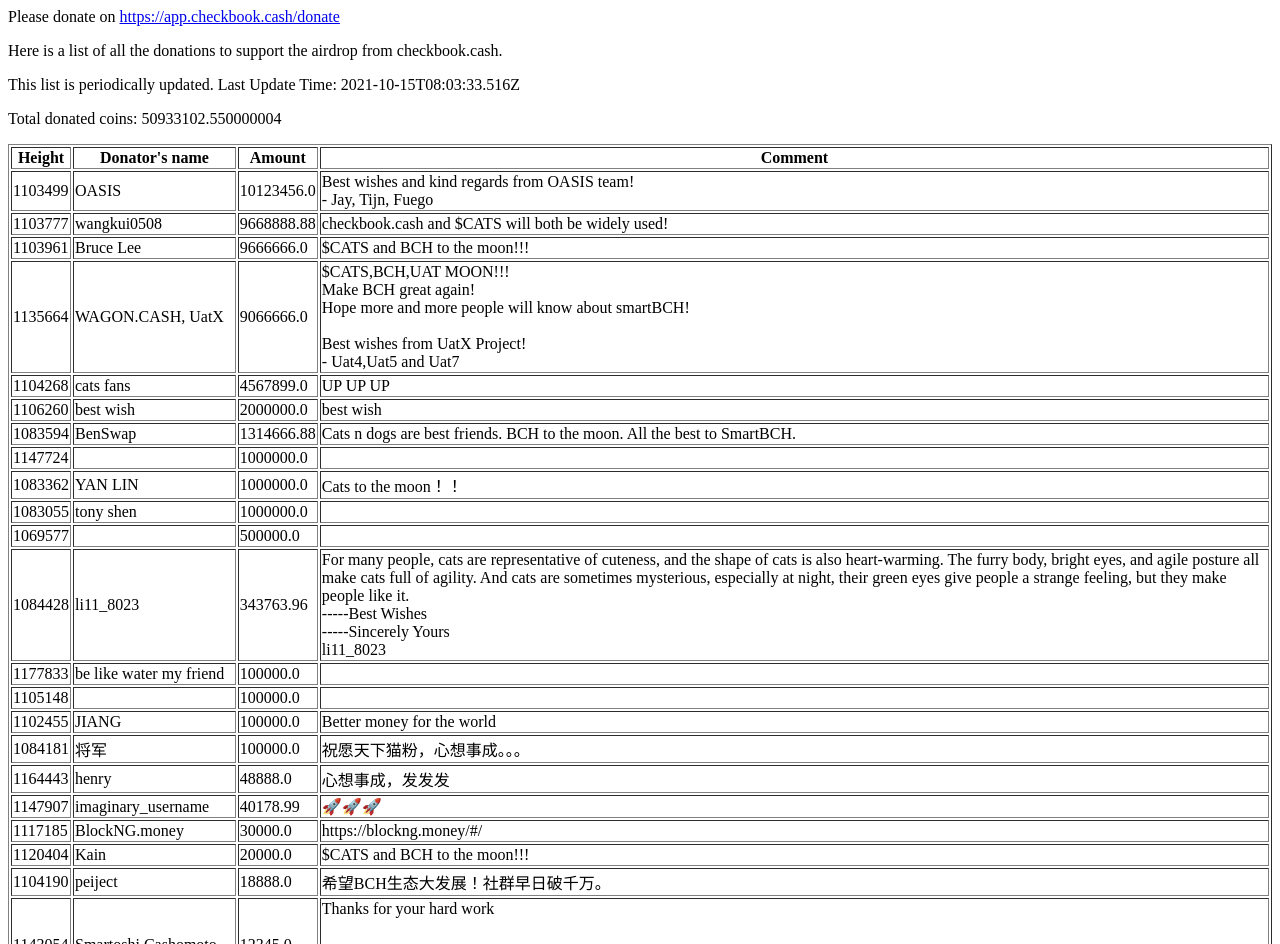
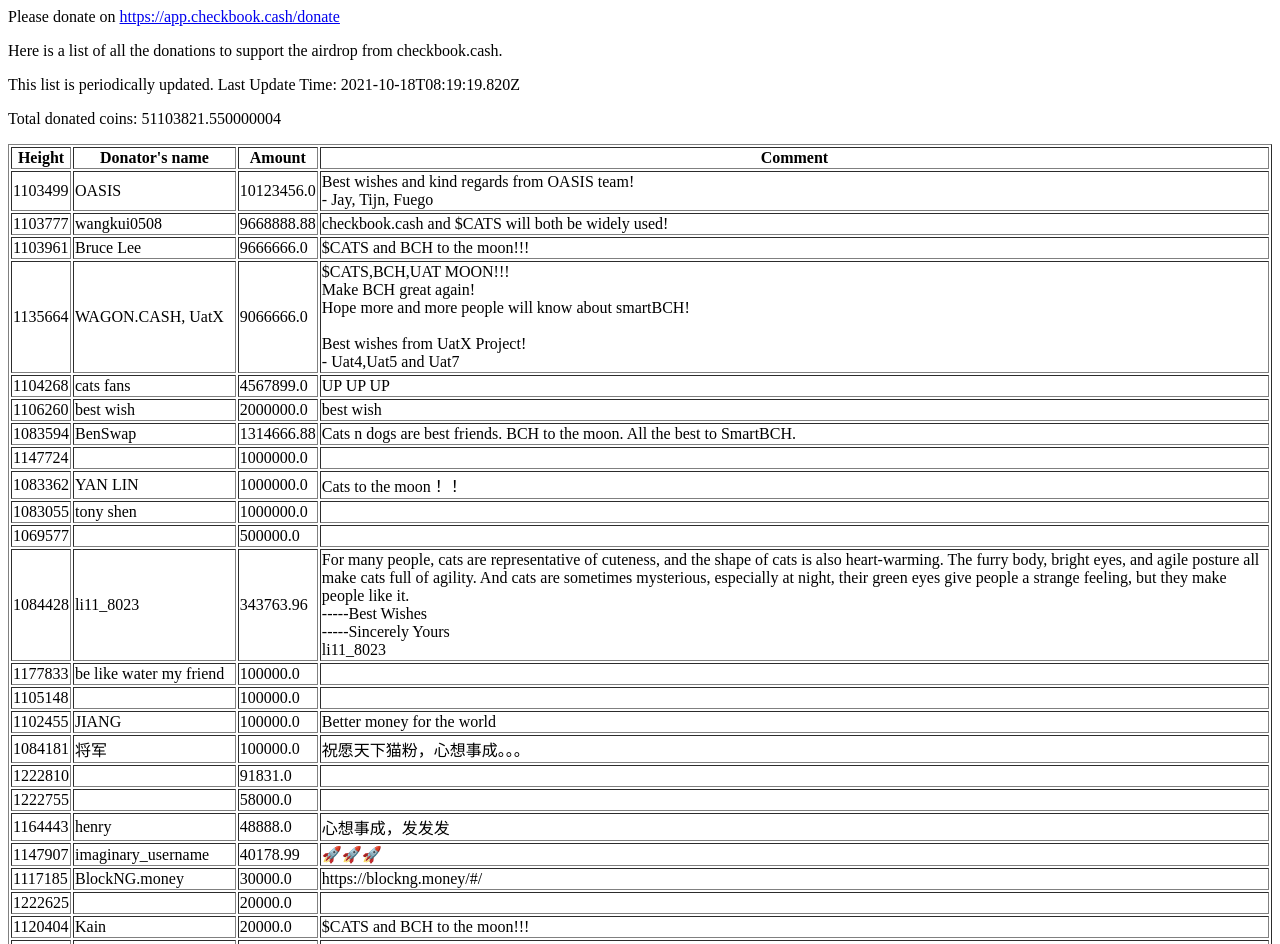
Before and after one commit to chequenetwork/chequenetwork.github.io, a plain HTML site: page donations.html in a window 1280 px wide. Shown: the top 944 px of the page. Drawn offline with Linux system fonts and the light colour scheme.

Commit message:
Update donations.html

```diff
--- a/donations.html
+++ b/donations.html
@@ -1,8 +1,8 @@
 <html><body>
 <p>Please donate on <a href="https://app.checkbook.cash/donate">https://app.checkbook.cash/donate</a>
 <p>Here is a list of all the donations to support the airdrop from checkbook.cash.</p>
-<p>This list is periodically updated. Last Update Time:&nbsp;2021-10-15T08:03:33.516Z</p>
-<p>Total donated coins: 50933102.550000004</p>
+<p>This list is periodically updated. Last Update Time:&nbsp;2021-10-18T08:19:19.820Z</p>
+<p>Total donated coins: 51103821.550000004</p>
 <table border=1>
 <tr><th>Height</th><th>Donator's name</th><th>Amount</th><th>Comment</th></tr>
 <tr><td>1103499</td>
@@ -79,6 +79,14 @@ Best wishes from UatX Project!
 <td>将军</td>
 <td>100000.0</td>
 <td><span style="white-space: pre-line">祝愿天下猫粉，心想事成。。。</span></td></tr>
+<tr><td>1222810</td>
+<td></td>
+<td>91831.0</td>
+<td><span style="white-space: pre-line"></span></td></tr>
+<tr><td>1222755</td>
+<td></td>
+<td>58000.0</td>
+<td><span style="white-space: pre-line"></span></td></tr>
 <tr><td>1164443</td>
 <td>henry</td>
 <td>48888.0</td>
@@ -91,6 +99,10 @@ Best wishes from UatX Project!
 <td>BlockNG.money</td>
 <td>30000.0</td>
 <td><span style="white-space: pre-line">https://blockng.money/#/</span></td></tr>
+<tr><td>1222625</td>
+<td></td>
+<td>20000.0</td>
+<td><span style="white-space: pre-line"></span></td></tr>
 <tr><td>1120404</td>
 <td>Kain</td>
 <td>20000.0</td>
@@ -205,6 +217,10 @@ bch up up up </span></td></tr>
 <td>AnneZ</td>
 <td>999.0</td>
 <td><span style="white-space: pre-line">祝愿努力的人们越来越好！</span></td></tr>
+<tr><td>1194509</td>
+<td>XiaojiKiller</td>
+<td>888.0</td>
+<td><span style="white-space: pre-line">tudamu</span></td></tr>
 <tr><td>1113641</td>
 <td>ke</td>
 <td>666.0</td>
```
